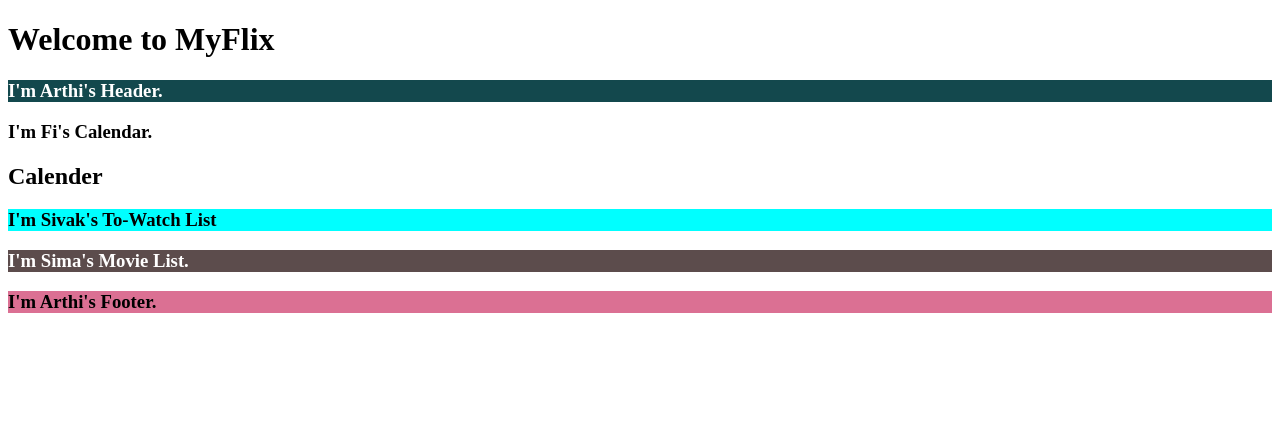
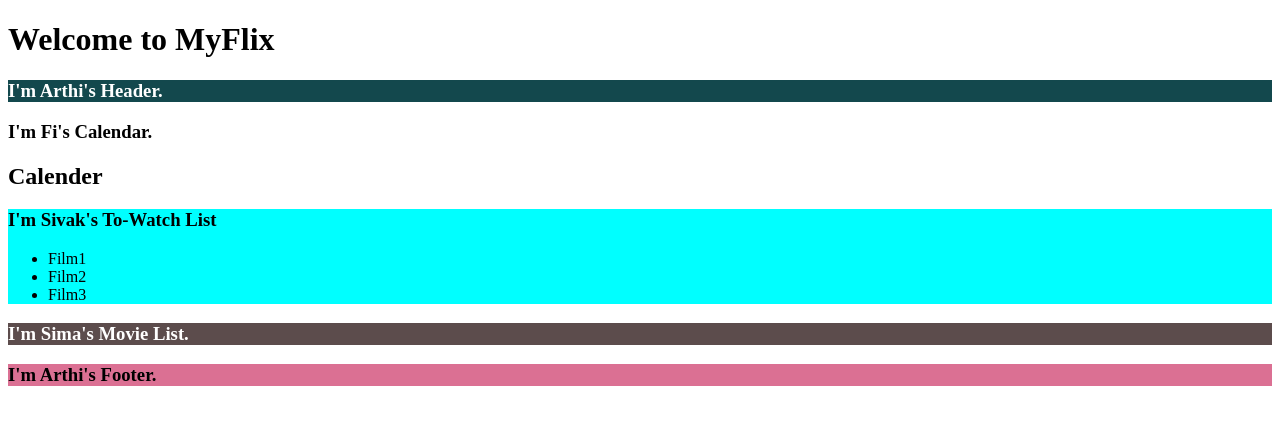
Before and after one commit to absima/groupWork_practicingReact, a React (Vite) app: page / in a window 1280 px wide. Shown: the top 424 px of the page. Built offline with nearby package versions, Linux system fonts and the light colour scheme.

Commit message:
first movies list

```diff
--- a/src/parts/sivak.jsx
+++ b/src/parts/sivak.jsx
@@ -1,8 +1,10 @@
 function SivakToWatchList() {
+  const movies = ['Film1', 'Film2', 'Film3'];
+  const movieList = movies.map((item) => <li>{item}</li>)
   return (
     <div className="to_watch">
       <h3> I'm Sivak's To-Watch List </h3>
-
+      <ul>{movieList}</ul>
     </div>
   );
 }
```
